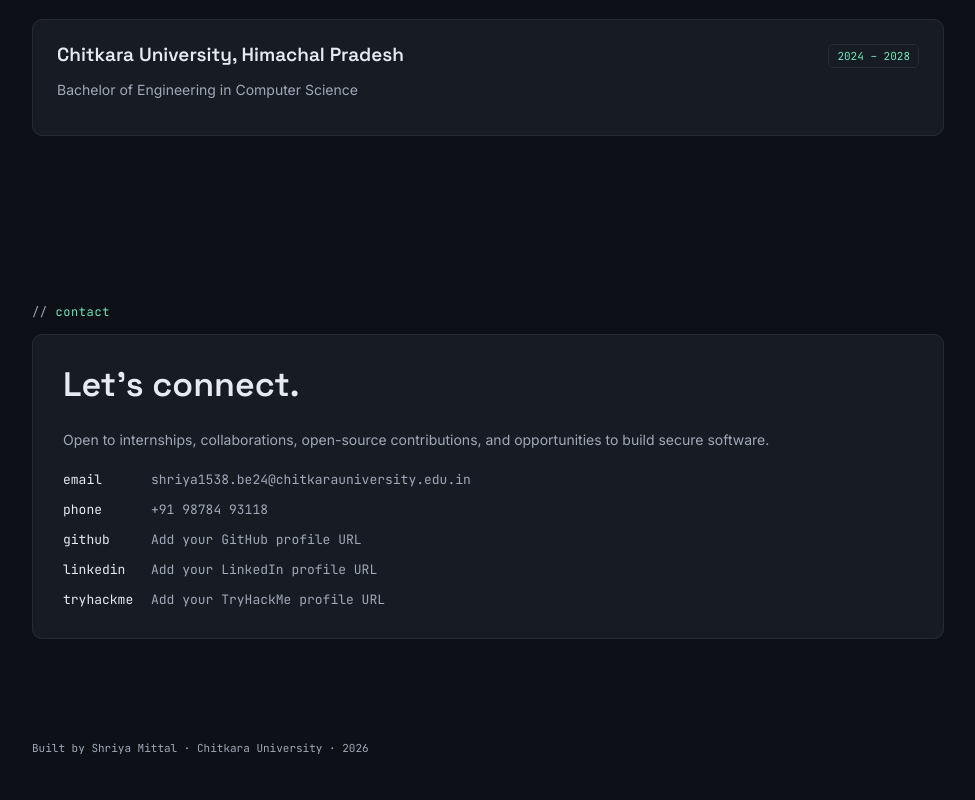
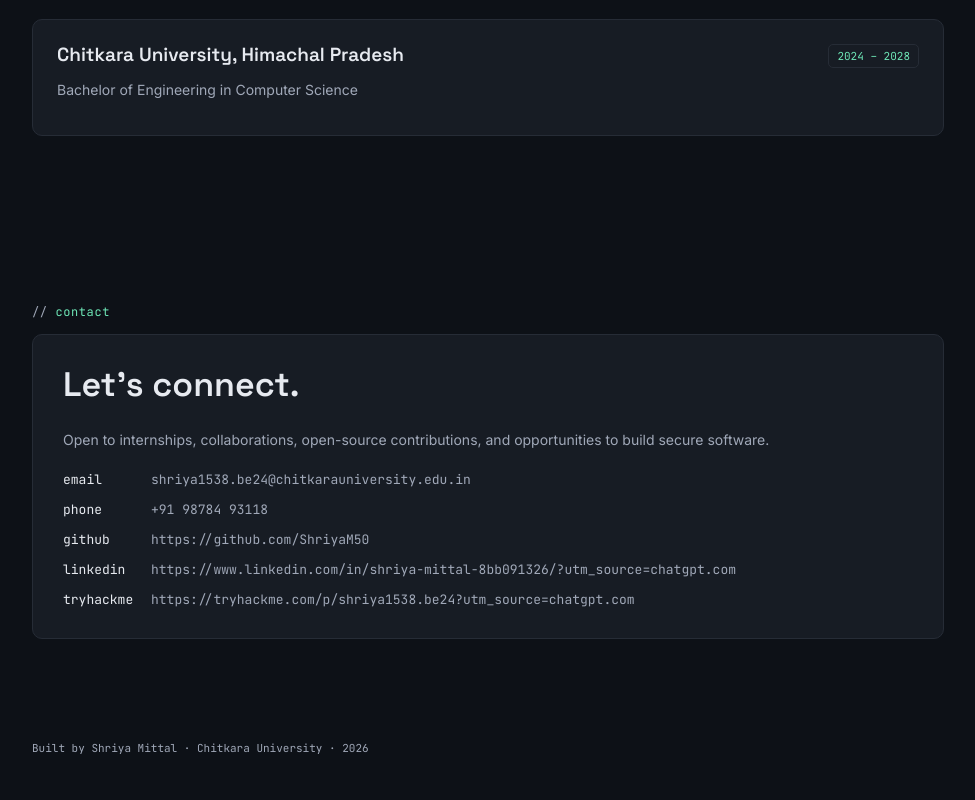
Before and after one commit to ShriyaM50/shriya-portfolio, a plain HTML site: page index.html in a window 1280 px wide. Shown: the part 4327-5127 px from the top of the page, without its empty margins (262-1237 px from the left). Drawn offline with Linux system fonts and the light colour scheme.

Commit message:
Updated portfolio links

```diff
--- a/index.html
+++ b/index.html
@@ -1003,17 +1003,17 @@ footer {
 
           <div class="contact-row">
             <span class="lbl">github</span>
-            <span>Add your GitHub profile URL</span>
+            <span>https://github.com/ShriyaM50</span>
           </div>
 
           <div class="contact-row">
             <span class="lbl">linkedin</span>
-            <span>Add your LinkedIn profile URL</span>
+            <span>https://www.linkedin.com/in/shriya-mittal-8bb091326/?utm_source=chatgpt.com</span>
           </div>
 
           <div class="contact-row">
             <span class="lbl">tryhackme</span>
-            <span>Add your TryHackMe profile URL</span>
+            <span>https://tryhackme.com/p/shriya1538.be24?utm_source=chatgpt.com</span>
           </div>
 
         </div>
```
